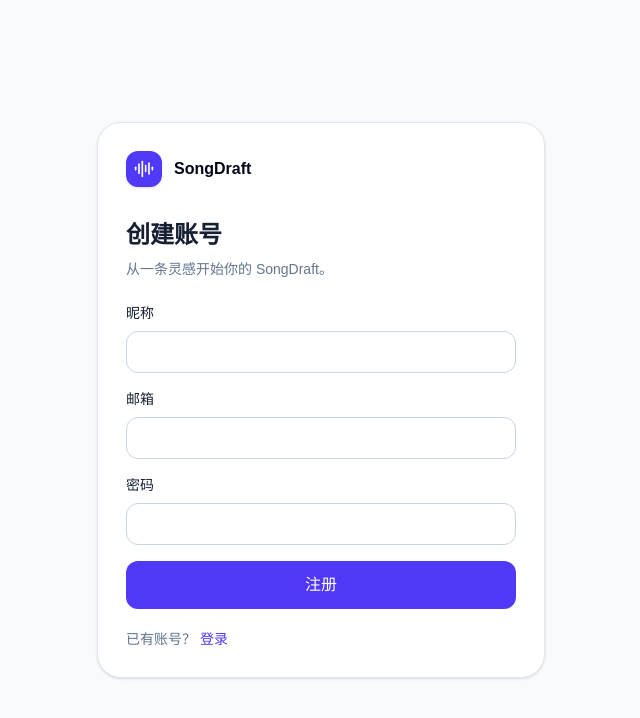
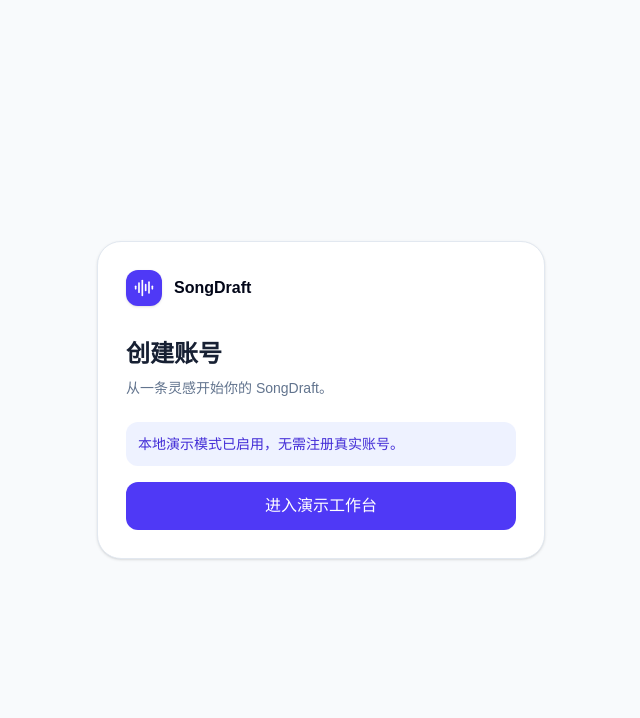
Before and after one commit to monazite1s/SongDraft, a Next.js app: page /register in a window 1280 px wide. Shown: the top 718 px of the page, without its empty margins (319-959 px from the left). Built offline with nearby package versions, Linux system fonts and the light colour scheme.

Commit message:
fix: support zero-config local auth

```diff
--- a/src/app/(auth)/login/page.tsx
+++ b/src/app/(auth)/login/page.tsx
@@ -1,20 +1,31 @@
 import Link from "next/link";
 
+import { isMockAuthEnabled } from "@/infrastructure/auth/config";
 import { loginAction } from "@/modules/auth/actions";
 
 export default async function LoginPage({ searchParams }: { searchParams: Promise<{ error?: string }> }) {
   const { error } = await searchParams;
+  const isMock = isMockAuthEnabled();
   return (
     <div className="mt-8">
       <h1 className="text-2xl font-semibold">登录</h1>
       <p className="mt-2 text-sm text-slate-500">继续整理你的音乐灵感。</p>
       {error && <p className="mt-4 rounded-xl bg-red-50 p-3 text-sm text-red-700">{error}</p>}
+      {isMock ? (
+        <form action={loginAction} className="mt-6">
+          <p className="mb-4 rounded-xl bg-indigo-50 p-3 text-sm text-indigo-700">本地演示模式已启用，无需配置或输入真实账号。</p>
+          <button className="w-full rounded-xl bg-indigo-600 px-4 py-3 font-medium text-white">进入演示工作台</button>
+        </form>
+      ) : (
+        <>
           <form action={loginAction} className="mt-6 space-y-4">
             <label className="block text-sm">邮箱<input name="email" type="email" required className="mt-2 w-full rounded-xl border border-slate-300 px-3 py-2.5" /></label>
             <label className="block text-sm">密码<input name="password" type="password" minLength={8} required className="mt-2 w-full rounded-xl border border-slate-300 px-3 py-2.5" /></label>
             <button className="w-full rounded-xl bg-indigo-600 px-4 py-3 font-medium text-white">登录</button>
           </form>
           <p className="mt-5 text-sm text-slate-500">还没有账号？<Link className="ml-1 text-indigo-600" href="/register">注册</Link></p>
+        </>
+      )}
     </div>
   );
 }
--- a/src/app/(auth)/register/page.tsx
+++ b/src/app/(auth)/register/page.tsx
@@ -1,14 +1,23 @@
 import Link from "next/link";
 
+import { isMockAuthEnabled } from "@/infrastructure/auth/config";
 import { registerAction } from "@/modules/auth/actions";
 
 export default async function RegisterPage({ searchParams }: { searchParams: Promise<{ error?: string }> }) {
   const { error } = await searchParams;
+  const isMock = isMockAuthEnabled();
   return (
     <div className="mt-8">
       <h1 className="text-2xl font-semibold">创建账号</h1>
       <p className="mt-2 text-sm text-slate-500">从一条灵感开始你的 SongDraft。</p>
       {error && <p className="mt-4 rounded-xl bg-red-50 p-3 text-sm text-red-700">{error}</p>}
+      {isMock ? (
+        <form action={registerAction} className="mt-6">
+          <p className="mb-4 rounded-xl bg-indigo-50 p-3 text-sm text-indigo-700">本地演示模式已启用，无需注册真实账号。</p>
+          <button className="w-full rounded-xl bg-indigo-600 px-4 py-3 font-medium text-white">进入演示工作台</button>
+        </form>
+      ) : (
+        <>
           <form action={registerAction} className="mt-6 space-y-4">
             <label className="block text-sm">昵称<input name="displayName" required maxLength={40} className="mt-2 w-full rounded-xl border border-slate-300 px-3 py-2.5" /></label>
             <label className="block text-sm">邮箱<input name="email" type="email" required className="mt-2 w-full rounded-xl border border-slate-300 px-3 py-2.5" /></label>
@@ -16,6 +25,8 @@
             <button className="w-full rounded-xl bg-indigo-600 px-4 py-3 font-medium text-white">注册</button>
           </form>
           <p className="mt-5 text-sm text-slate-500">已有账号？<Link className="ml-1 text-indigo-600" href="/login">登录</Link></p>
+        </>
+      )}
     </div>
   );
 }
--- a/src/infrastructure/auth/config.ts
+++ b/src/infrastructure/auth/config.ts
@@ -5,5 +5,16 @@
 }
 
 export function isMockAuthEnabled() {
-  return process.env.AUTH_MODE === "mock" && process.env.NODE_ENV !== "production";
+  if (process.env.NODE_ENV === "production") return false;
+
+  const mode = process.env.AUTH_MODE?.trim().toLowerCase();
+  if (mode) return mode === "mock";
+
+  // Keep a fresh checkout runnable without requiring third-party credentials.
+  return !isSupabaseConfigured();
 }
+
+export function getAuthConfigurationError() {
+  if (isMockAuthEnabled() || isSupabaseConfigured()) return null;
+  return "认证服务尚未配置，请设置 Supabase 环境变量或在本地使用 AUTH_MODE=mock";
+}
--- a/src/modules/auth/actions.ts
+++ b/src/modules/auth/actions.ts
@@ -4,26 +4,48 @@
 import { z } from "zod";
 
 import { createAuthServerClient } from "@/infrastructure/auth/server";
-import { isMockAuthEnabled } from "@/infrastructure/auth/config";
+import {
+  getAuthConfigurationError,
+  isMockAuthEnabled,
+} from "@/infrastructure/auth/config";
 
 const credentialsSchema = z.object({
   email: z.string().email("请输入有效邮箱"),
   password: z.string().min(8, "密码至少 8 位"),
 });
 
+const registrationSchema = credentialsSchema.extend({
+  displayName: z.string().trim().min(1, "请输入昵称").max(40, "昵称最多 40 个字符"),
+});
+
+function redirectWithError(path: "/login" | "/register", message: string): never {
+  redirect(`${path}?error=${encodeURIComponent(message)}`);
+}
+
+function ensureAuthConfigured(path: "/login" | "/register") {
+  const error = getAuthConfigurationError();
+  if (error) redirectWithError(path, error);
+}
+
 export async function loginAction(formData: FormData) {
   if (isMockAuthEnabled()) redirect("/");
-  const credentials = credentialsSchema.parse(Object.fromEntries(formData));
+  ensureAuthConfigured("/login");
+  const parsed = credentialsSchema.safeParse(Object.fromEntries(formData));
+  if (!parsed.success) redirectWithError("/login", parsed.error.issues[0]?.message ?? "登录信息无效");
+
   const supabase = await createAuthServerClient();
-  const { error } = await supabase.auth.signInWithPassword(credentials);
+  const { error } = await supabase.auth.signInWithPassword(parsed.data);
   if (error) redirect(`/login?error=${encodeURIComponent("邮箱或密码不正确")}`);
   redirect("/");
 }
 
 export async function registerAction(formData: FormData) {
   if (isMockAuthEnabled()) redirect("/");
-  const credentials = credentialsSchema.parse(Object.fromEntries(formData));
-  const displayName = z.string().trim().min(1).max(40).parse(formData.get("displayName"));
+  ensureAuthConfigured("/register");
+  const parsed = registrationSchema.safeParse(Object.fromEntries(formData));
+  if (!parsed.success) redirectWithError("/register", parsed.error.issues[0]?.message ?? "注册信息无效");
+
+  const { displayName, ...credentials } = parsed.data;
   const supabase = await createAuthServerClient();
   const { error } = await supabase.auth.signUp({
     ...credentials,
@@ -35,6 +57,7 @@
 
 export async function logoutAction() {
   if (isMockAuthEnabled()) redirect("/login");
+  ensureAuthConfigured("/login");
   const supabase = await createAuthServerClient();
   await supabase.auth.signOut();
   redirect("/login");
```
Also changed, not shown: 5 other files (tests, documents, lock files or other folders). Lines whose indentation alone changed are shown as unchanged.
